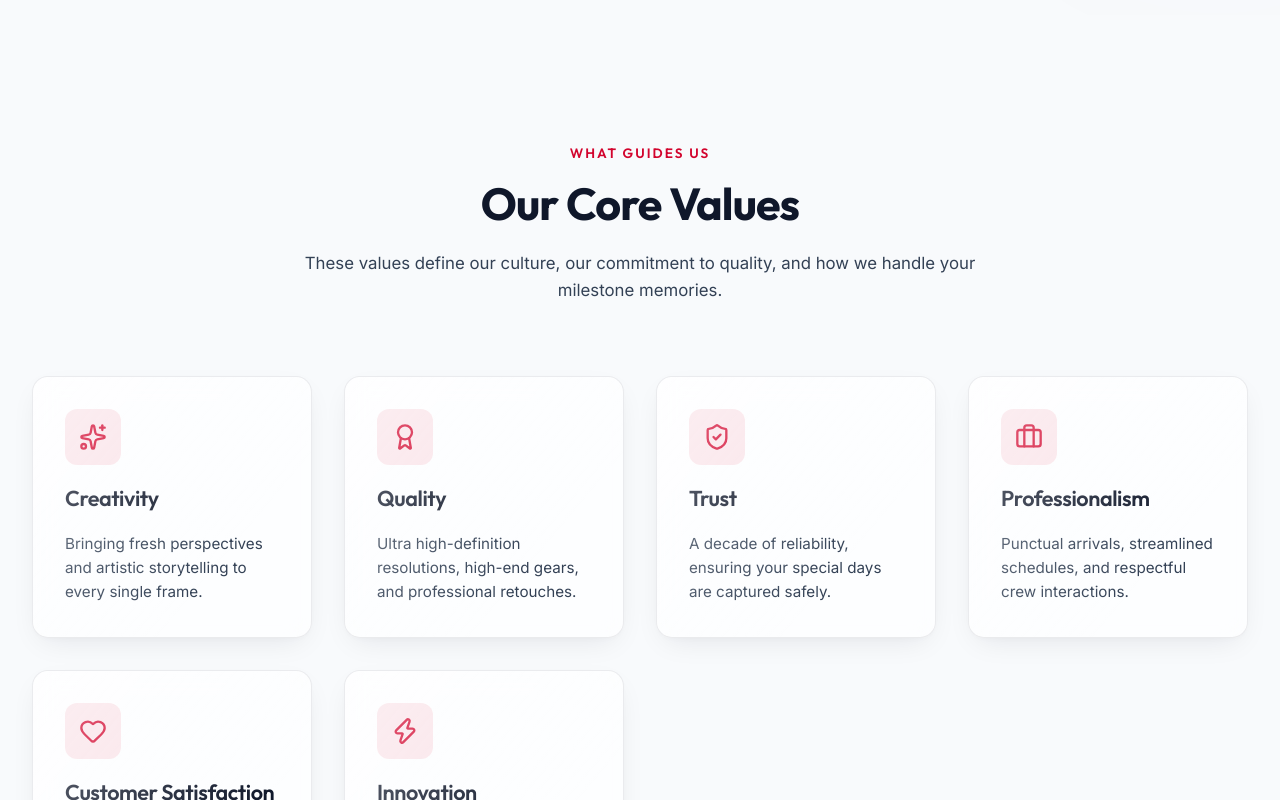
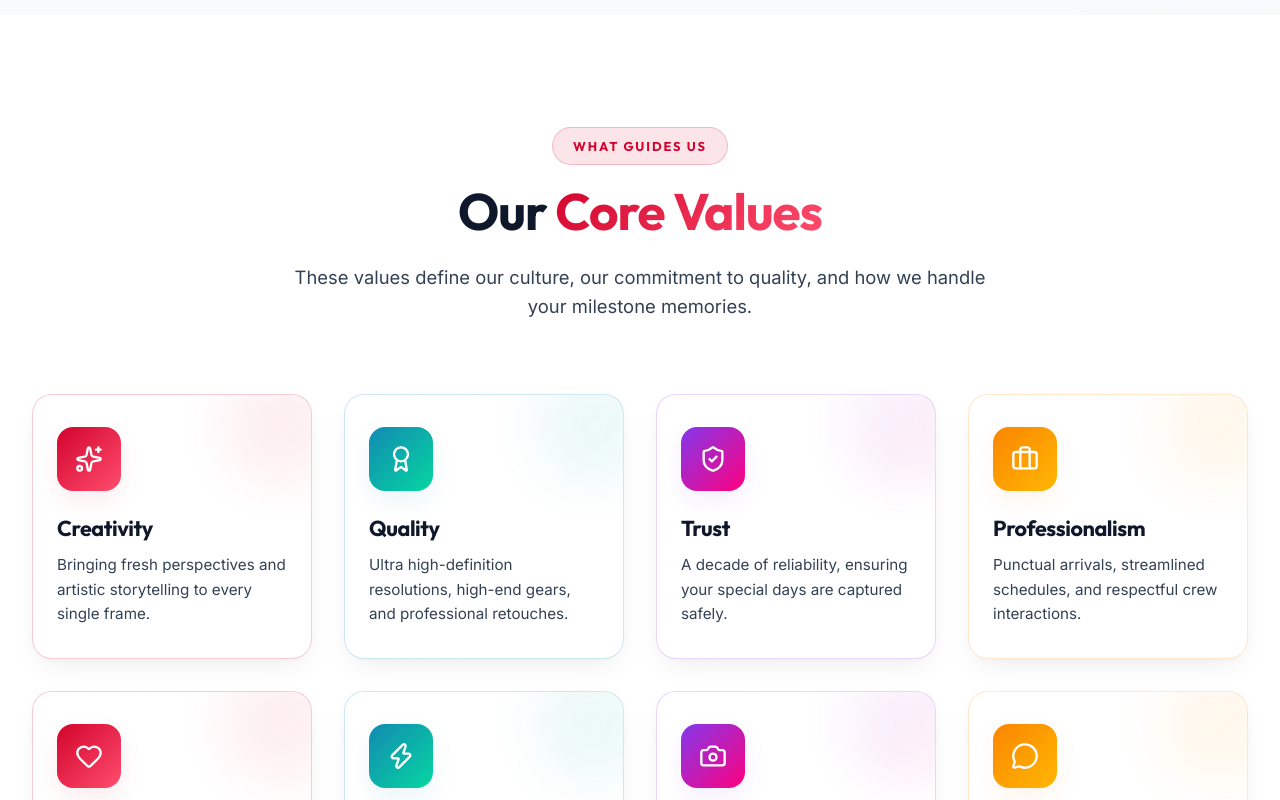
Before and after one commit to Eshbanoliver/kamaldigi, a React (Vite) app: page / in a window 1280 px wide. Shown: the part 5260-6060 px from the top of the page. Built offline with nearby package versions, Linux system fonts and the light colour scheme.

Commit message:
updated files

```diff
--- a/src/pages/Home.tsx
+++ b/src/pages/Home.tsx
@@ -109,6 +109,16 @@ export const Home: React.FC = () => {
     { icon: <Briefcase size={28} />, title: 'Professionalism', desc: 'Punctual arrivals, streamlined schedules, and respectful crew interactions.' },
     { icon: <Heart size={28} />, title: 'Customer Satisfaction', desc: 'Personalized requirements focusing on creating your dream visuals.' },
     { icon: <Zap size={28} />, title: 'Innovation', desc: 'Adapting modern drones, advanced editing rigs, and premium layouts.' },
+    { icon: <Camera size={28} />, title: 'Precision', desc: 'Pixel-perfect attention to detail ensuring zero compromises in editing.' },
+    { icon: <MessageCircle size={28} />, title: 'Communication', desc: 'Transparent discussions and collaborative vision mapping with clients.' },
+    { icon: <Users size={28} />, title: 'Teamwork', desc: 'A cohesive unit of photographers and directors moving in sync.' },
+    { icon: <Star size={28} />, title: 'Excellence', desc: 'Pushing boundaries to surpass standard aesthetic expectations.' },
+    { icon: <CheckCircle2 size={28} />, title: 'Reliability', desc: 'On-time delivery of albums and strict adherence to schedules.' },
+    { icon: <Phone size={28} />, title: 'Support', desc: 'Round the clock availability for any last-minute event changes.' },
+    { icon: <Quote size={28} />, title: 'Storytelling', desc: 'Building narratives out of seemingly ordinary candid moments.' },
+    { icon: <Zap size={28} />, title: 'Agility', desc: 'Quick on our feet to capture fleeting emotions before they fade.' },
+    { icon: <ShieldCheck size={28} />, title: 'Integrity', desc: 'Ethical business practices and straightforward pricing models.' },
+    { icon: <Heart size={28} />, title: 'Passion', desc: 'An underlying love for the art form that fuels our entire studio.' },
   ];
 
   const whyChooseUs = [
@@ -955,44 +965,91 @@ export const Home: React.FC = () => {
       </section>
 
       {/* 6. CORE VALUES */}
-      <section style={{ backgroundColor: 'var(--bg-dark-1)', borderBottom: '1px solid var(--border-light)' }}>
-        <div className="container">
-          <div className="section-header">
-            <span className="section-subtitle">What Guides Us</span>
-            <h2 className="section-title">Our Core Values</h2>
-            <p>These values define our culture, our commitment to quality, and how we handle your milestone memories.</p>
+      <section style={{
+        backgroundColor: 'var(--bg-dark-2)',
+        position: 'relative',
+        overflow: 'hidden',
+        padding: '7rem 0',
+        borderBottom: '1px solid rgba(255, 255, 255, 0.05)'
+      }}>
+        {/* Abstract Pattern Overlay */}
+        <div style={{
+          position: 'absolute',
+          inset: 0,
+          backgroundImage: 'radial-gradient(rgba(255, 255, 255, 0.03) 2px, transparent 2px)',
+          backgroundSize: '30px 30px',
+          opacity: 1,
+          zIndex: 1,
+          pointerEvents: 'none'
+        }} />
+
+        <div className="container" style={{ position: 'relative', zIndex: 2 }}>
+          <div className="section-header" style={{ marginBottom: '4.5rem' }}>
+            <span className="section-subtitle" style={{ display: 'inline-block', padding: '0.5rem 1.25rem', background: 'rgba(210, 4, 45, 0.1)', border: '1px solid rgba(210, 4, 45, 0.2)', borderRadius: '30px', color: 'var(--primary-red)', fontWeight: 700, marginBottom: '1rem', letterSpacing: '0.15em', textTransform: 'uppercase', fontSize: '0.8rem' }}>What Guides Us</span>
+            <h2 className="section-title" style={{ fontSize: 'clamp(2.5rem, 4vw, 3.5rem)' }}>Our <span className="gradient-text-red">Core Values</span></h2>
+            <p style={{ fontSize: '1.15rem', color: 'var(--text-secondary)' }}>These values define our culture, our commitment to quality, and how we handle your milestone memories.</p>
           </div>
 
-          <div style={{ display: 'grid', gridTemplateColumns: 'repeat(auto-fit, minmax(250px, 1fr))', gap: '2rem' }}>
-            {coreValues.map((val, idx) => (
-              <div
+          <div style={{ display: 'grid', gridTemplateColumns: 'repeat(auto-fit, minmax(240px, 1fr))', gap: '2rem' }}>
+            {coreValues.map((val, idx) => {
+              const colorPalette = [
+                { gradient: 'linear-gradient(135deg, #D2042D 0%, #FF4D6D 100%)', text: '#FF4D6D', bg: 'rgba(210, 4, 45, 0.08)', border: 'rgba(210, 4, 45, 0.2)' },
+                { gradient: 'linear-gradient(135deg, #118AB2 0%, #06D6A0 100%)', text: '#06D6A0', bg: 'rgba(17, 138, 178, 0.08)', border: 'rgba(17, 138, 178, 0.2)' },
+                { gradient: 'linear-gradient(135deg, #8338EC 0%, #FF007F 100%)', text: '#FF007F', bg: 'rgba(131, 56, 236, 0.08)', border: 'rgba(131, 56, 236, 0.2)' },
+                { gradient: 'linear-gradient(135deg, #FB8500 0%, #FFB703 100%)', text: '#FFB703', bg: 'rgba(251, 133, 0, 0.08)', border: 'rgba(251, 133, 0, 0.2)' },
+              ];
+              const theme = colorPalette[idx % colorPalette.length];
+
+              return (
+                <motion.div
                   key={idx}
-                className="glass-card"
+                  initial={{ opacity: 0, scale: 0.95 }}
+                  whileInView={{ opacity: 1, scale: 1 }}
+                  viewport={{ once: true, amount: 0.1 }}
+                  transition={{ duration: 0.5, delay: (idx % 4) * 0.1 }}
+                  whileHover={{ y: -8, boxShadow: `0 20px 40px ${theme.bg}` }}
+                  className="glass-card core-value-card"
                   style={{
                     display: 'flex',
                     flexDirection: 'column',
-                  gap: '1rem',
-                  transition: 'all 0.3s'
+                    gap: '1.25rem',
+                    transition: 'all 0.4s cubic-bezier(0.4, 0, 0.2, 1)',
+                    border: `1px solid ${theme.border}`,
+                    background: 'rgba(255, 255, 255, 0.02)',
+                    backdropFilter: 'blur(16px)',
+                    position: 'relative',
+                    overflow: 'hidden',
+                    padding: '2rem 1.5rem',
+                    borderRadius: '20px'
                   }}
                 >
+                  {/* Internal pattern / accent */}
+                  <div style={{ position: 'absolute', top: '-30px', right: '-30px', width: '120px', height: '120px', background: theme.gradient, opacity: 0.08, borderRadius: '50%', filter: 'blur(25px)', pointerEvents: 'none' }} />
+
                   <div
                     style={{
-                    width: '56px',
-                    height: '56px',
-                    borderRadius: '12px',
-                    backgroundColor: 'rgba(210, 4, 45, 0.1)',
-                    color: 'var(--primary-red)',
+                      width: '64px',
+                      height: '64px',
+                      borderRadius: '16px',
+                      background: theme.gradient,
+                      color: 'white',
                       display: 'flex',
                       alignItems: 'center',
-                    justifyContent: 'center'
+                      justifyContent: 'center',
+                      boxShadow: `0 10px 25px ${theme.bg}`,
+                      position: 'relative',
+                      zIndex: 2
                     }}
                   >
                     {val.icon}
                   </div>
-                <h3 style={{ fontSize: '1.35rem', fontWeight: 600 }}>{val.title}</h3>
-                <p style={{ fontSize: '0.95rem' }}>{val.desc}</p>
+                  <div style={{ position: 'relative', zIndex: 2 }}>
+                    <h3 style={{ fontSize: '1.35rem', fontWeight: 700, margin: '0 0 0.5rem 0', color: 'var(--text-primary)' }}>{val.title}</h3>
+                    <p style={{ fontSize: '0.95rem', color: 'var(--text-secondary)', lineHeight: '1.6', margin: 0 }}>{val.desc}</p>
                   </div>
-            ))}
+                </motion.div>
+              );
+            })}
           </div>
         </div>
       </section>
```
Lines whose indentation alone changed are shown as unchanged.
